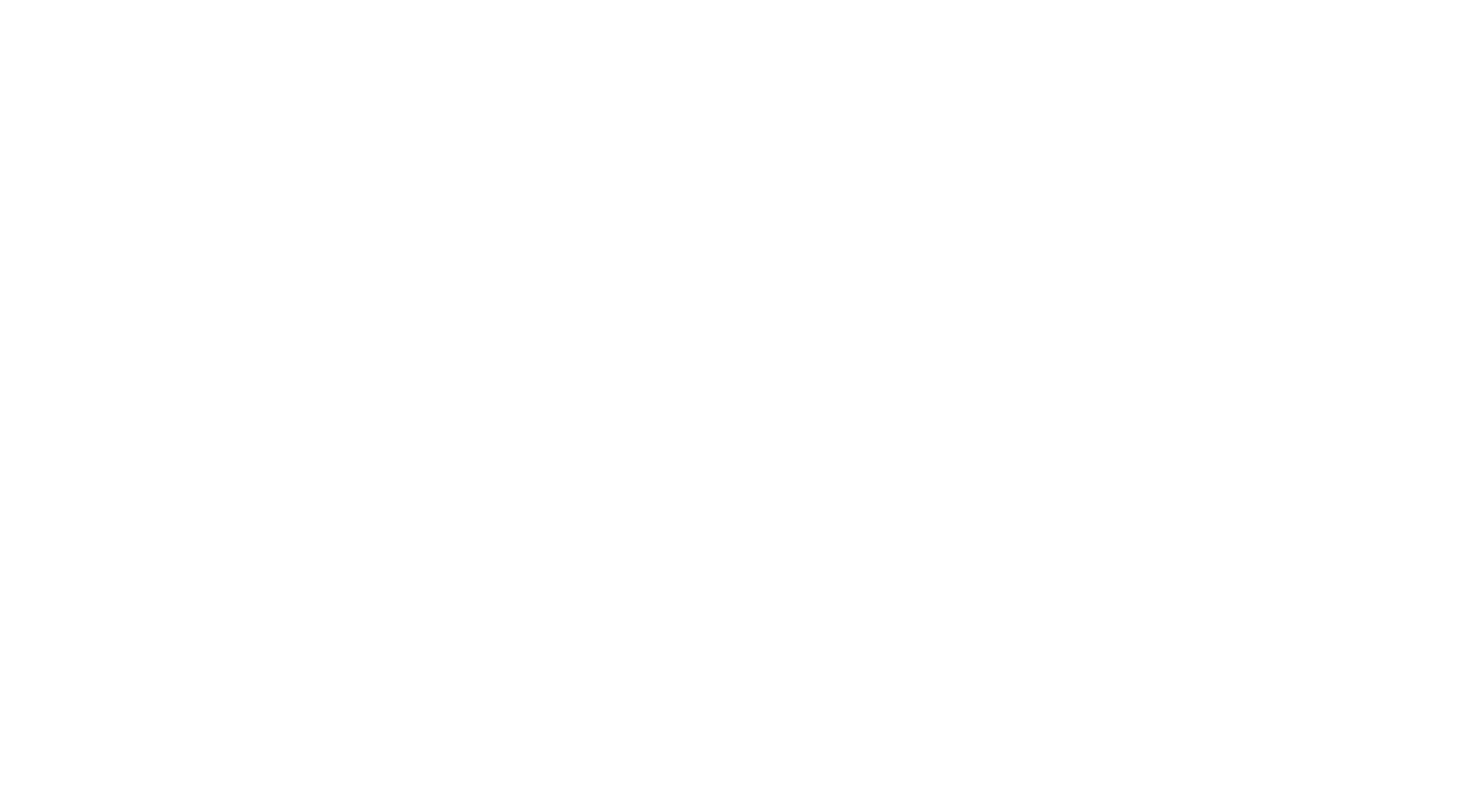
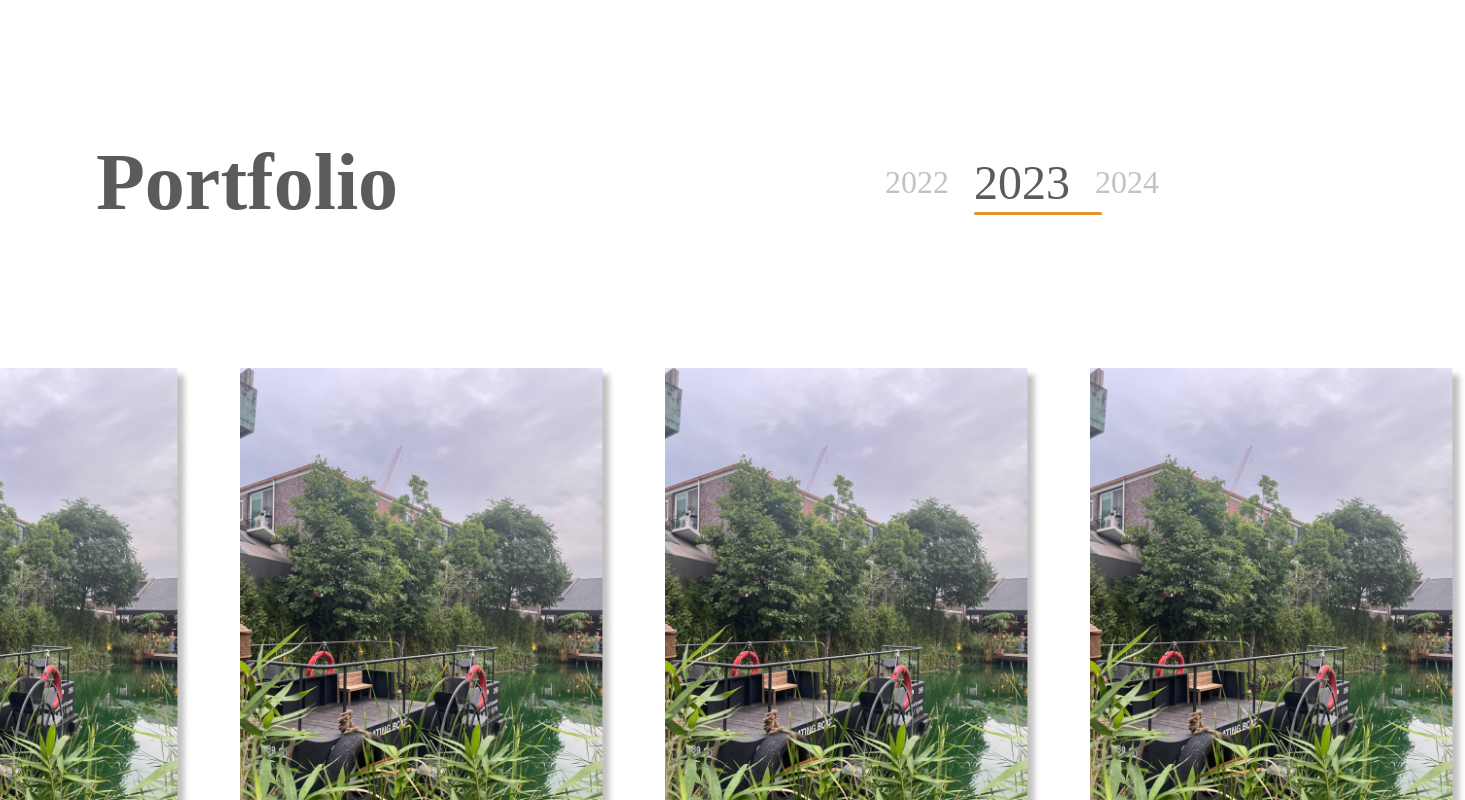
Before and after one commit to AVEN-SW/CEMENT-Frontend, a React (Vite) app: page /portfolio in a window 1280 px wide. Shown: the part 180-980 px from the top of the page, 1465 px wide, since content can reach past the window. Before the commit the page ends 800 px from the top, so only its background shows below. Built offline with nearby package versions, Linux system fonts and the light colour scheme.

Commit message:
feat: Portfolio 페이지 추가

```diff
--- a/src/pages/PortfolioPage.tsx
+++ b/src/pages/PortfolioPage.tsx
@@ -1,5 +1,138 @@
+import { styled } from 'styled-components';
+
+const portfolioImages = [
+  'src/assets/sample.png',
+  'src/assets/sample.png',
+  'src/assets/sample.png',
+  'src/assets/sample.png',
+  'src/assets/sample.png',
+  'src/assets/sample.png',
+  'src/assets/sample.png',
+  'src/assets/sample.png',
+  'src/assets/sample.png',
+  'src/assets/sample.png',
+  'src/assets/sample.png',
+  'src/assets/sample.png',
+];
+
 const PortfolioPage = () => {
-  return <div>PortfolioPage</div>;
+  return (
+    <PortfolioPageSection>
+      <FlexContainer>
+        <PortfolioTitleContainer>
+          <PortfolioTitle>Portfolio</PortfolioTitle>
+          <PortfolioYear>
+            <PrevYear>2022</PrevYear>
+            <CurrentYear>2023</CurrentYear>
+            <NextYear>2024</NextYear>
+          </PortfolioYear>
+        </PortfolioTitleContainer>
+        <PortfolioGallery>
+          {portfolioImages.map((imageSrc, index) => {
+            return (
+              <PortfolioImage
+                key={imageSrc + index}
+                src={imageSrc}
+                alt={`포트폴리오 이미지` + index}
+              />
+            );
+          })}
+        </PortfolioGallery>
+      </FlexContainer>
+    </PortfolioPageSection>
+  );
 };
 
 export default PortfolioPage;
+
+const PortfolioPageSection = styled.div`
+  width: 100%;
+
+  padding-top: 117px;
+`;
+
+const FlexContainer = styled.div`
+  display: flex;
+  flex-direction: column;
+  justify-content: space-between;
+  align-items: center;
+
+  width: 100%;
+  height: 100%;
+  margin-top: 200px;
+`;
+
+const PortfolioTitleContainer = styled.div`
+  display: flex;
+  justify-content: space-between;
+  align-items: center;
+
+  width: 85%;
+  margin-bottom: 140px;
+`;
+
+const PortfolioTitle = styled.div`
+  display: flex;
+  justify-content: flex-start;
+  align-items: center;
+
+  color: #5b5b5b;
+  font-family: Gmarket Sans;
+  font-size: 80px;
+  font-weight: bold;
+`;
+
+const PortfolioYear = styled.div`
+  display: flex;
+  justify-content: space-between;
+  align-items: center;
+`;
+
+const PrevYear = styled.div`
+  margin-right: 25px;
+
+  color: #5b5b5b5e;
+  font-family: Gmarket Sans;
+  font-size: 32px;
+  font-weight: 300;
+`;
+
+const NextYear = styled(PrevYear)`
+  margin-left: 25px;
+`;
+
+const CurrentYear = styled.div`
+  position: relative;
+  /* margin: 0 25px 0 25px; */
+  color: #5b5b5b;
+  font-family: Gmarket Sans;
+  font-size: 48px;
+  font-weight: 300;
+
+  &::after {
+    content: '';
+    position: absolute;
+    left: 0;
+    bottom: -5px;
+    width: 128px;
+    height: 3px;
+    border-radius: 1.5px;
+    background: #e4932b;
+  }
+`;
+
+const PortfolioGallery = styled.div`
+  display: grid;
+  grid-template-columns: repeat(4, 1fr);
+  row-gap: 137px;
+  column-gap: 50px;
+
+  /* width: 90%; */
+`;
+
+const PortfolioImage = styled.img`
+  width: 375px;
+  height: 535px;
+
+  object-fit: cover;
+`;
```
